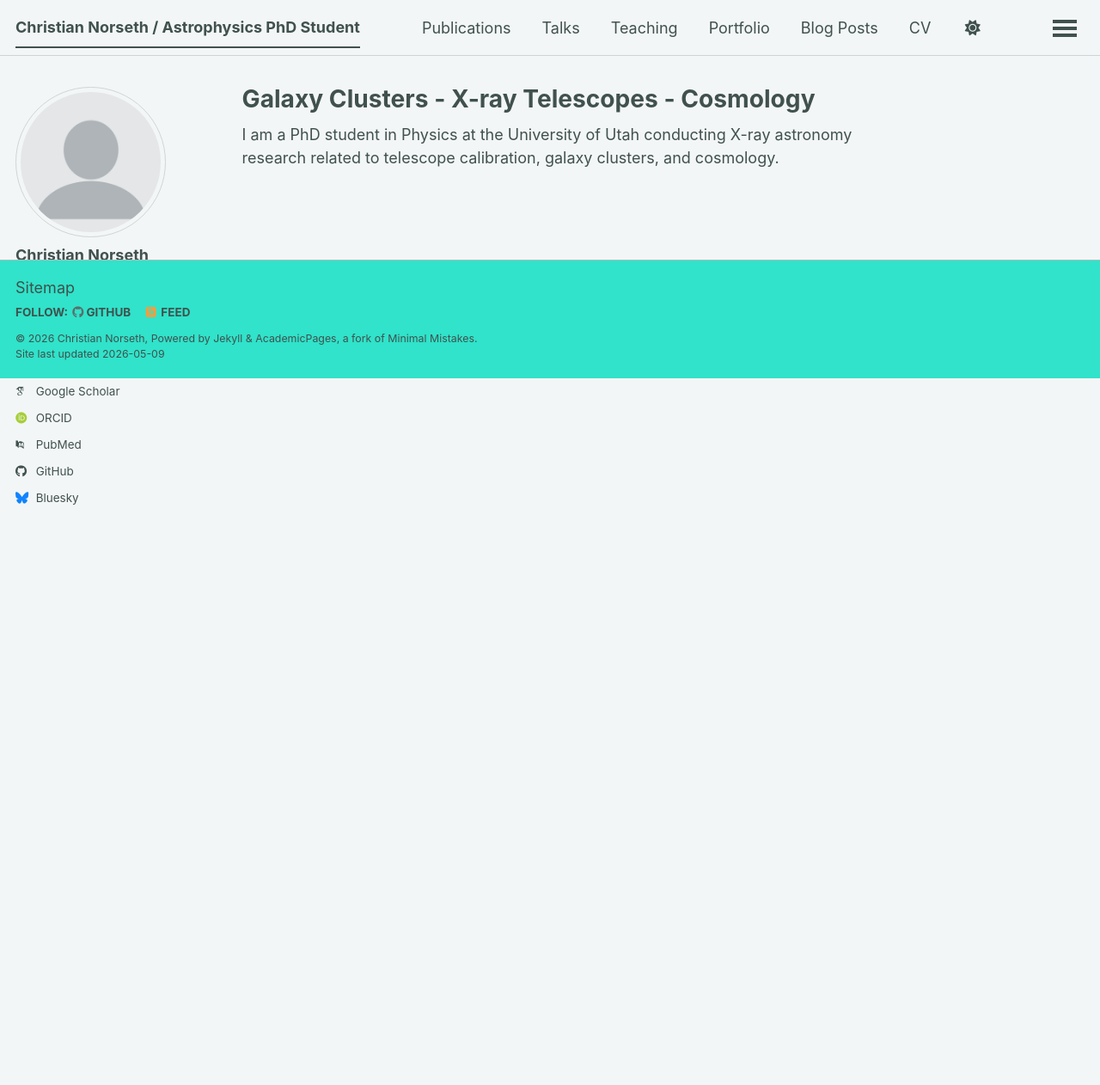
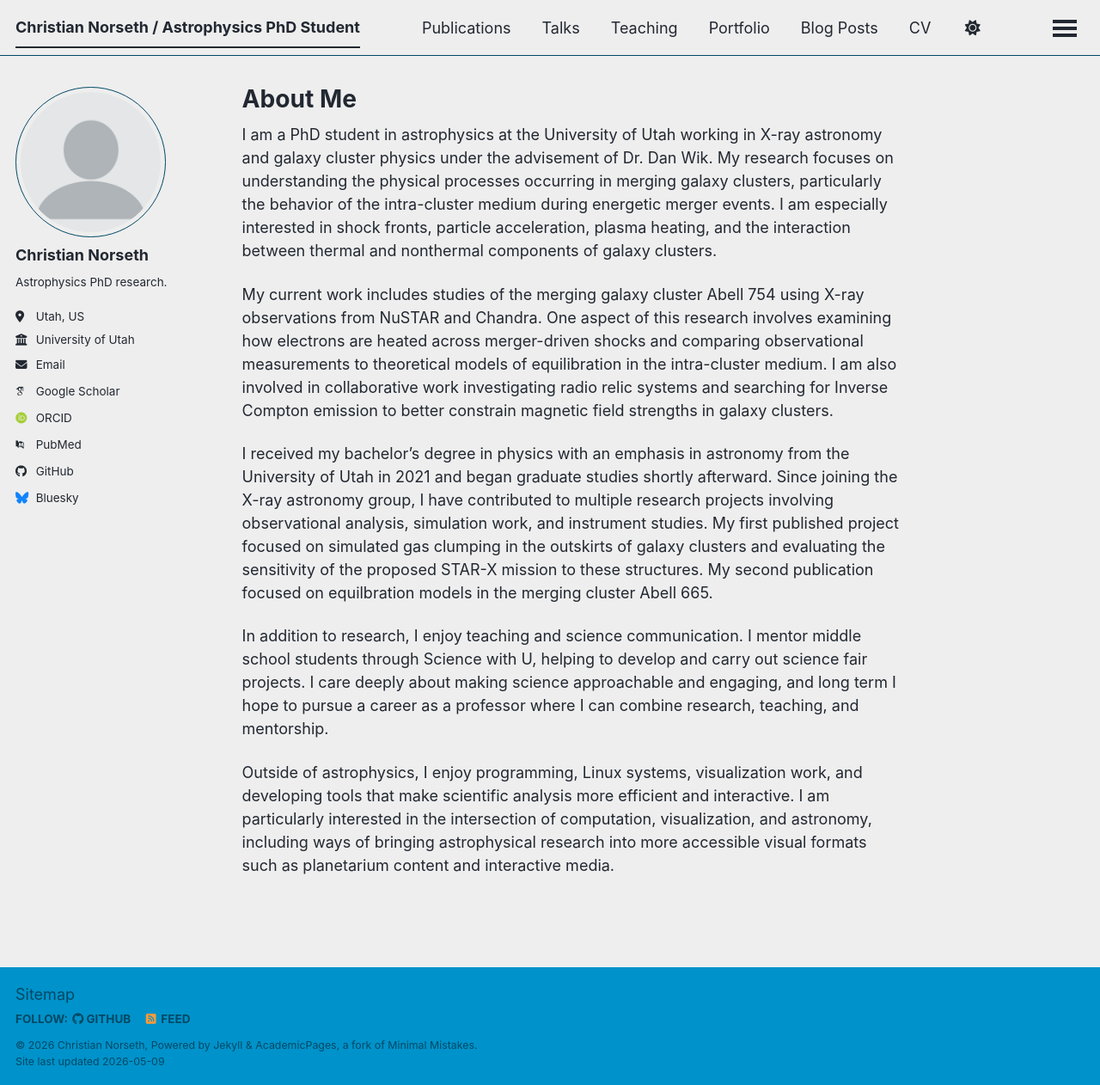
Before and after one commit to chrisnorseth/chrisnorseth.github.io, a Jekyll site: the page built from _pages/about.md, in a window 1280 px wide and 1262 px high. Shown: the whole window at 86% size. Built offline with Jekyll 4.4.1, drawn with Linux system fonts in a browser that asks for light colours; some web fonts are replaced; a script bundle is joined from its source files by our own code; library files that are not in the unit come from our copies.

Commit message:
Updated about and theme.

```diff
--- a/_config.yml
+++ b/_config.yml
@@ -8,7 +8,7 @@
 
 # Basic Site Settings
 locale                   : "en-US"
-site_theme               : "mint" # The available themes options are "default", "air", "sunrise", "mint", "dirt" and "contrast"
+site_theme               : "air" # The available themes options are "default", "air", "sunrise", "mint", "dirt" and "contrast"
 title                    : "Christian Norseth / Astrophysics PhD Student"
 title_separator          : "-"
 name                     : &name "Christian Norseth"
--- a/_pages/about.md
+++ b/_pages/about.md
@@ -1,10 +1,18 @@
 ---
 permalink: /
-title: "Galaxy Clusters - X-ray Telescopes - Cosmology"
+title: "About Me"
 author_profile: true
 redirect_from:
   - /about/
   - /about.html
 ---
 
-I am a PhD student in Physics at the University of Utah conducting X-ray astronomy research related to telescope calibration, galaxy clusters, and cosmology.
+I am a PhD student in astrophysics at the University of Utah working in X-ray astronomy and galaxy cluster physics under the advisement of Dr. Dan Wik. My research focuses on understanding the physical processes occurring in merging galaxy clusters, particularly the behavior of the intra-cluster medium during energetic merger events. I am especially interested in shock fronts, particle acceleration, plasma heating, and the interaction between thermal and nonthermal components of galaxy clusters.
+
+My current work includes studies of the merging galaxy cluster Abell 754 using X-ray observations from NuSTAR and Chandra. One aspect of this research involves examining how electrons are heated across merger-driven shocks and comparing observational measurements to theoretical models of equilibration in the intra-cluster medium. I am also involved in collaborative work investigating radio relic systems and searching for Inverse Compton emission to better constrain magnetic field strengths in galaxy clusters.
+
+I received my bachelor's degree in physics with an emphasis in astronomy from the University of Utah in 2021 and began graduate studies shortly afterward. Since joining the X-ray astronomy group, I have contributed to multiple research projects involving observational analysis, simulation work, and instrument studies. My first published project focused on simulated gas clumping in the outskirts of galaxy clusters and evaluating the sensitivity of the proposed STAR-X mission to these structures. My second publication focused on equilbration models in the merging cluster Abell 665.
+
+In addition to research, I enjoy teaching and science communication. I mentor middle school students through Science with U, helping to develop and carry out science fair projects. I care deeply about making science approachable and engaging, and long term I hope to pursue a career as a professor where I can combine research, teaching, and mentorship.
+
+Outside of astrophysics, I enjoy programming, Linux systems, visualization work, and developing tools that make scientific analysis more efficient and interactive. I am particularly interested in the intersection of computation, visualization, and astronomy, including ways of bringing astrophysical research into more accessible visual formats such as planetarium content and interactive media.
```
